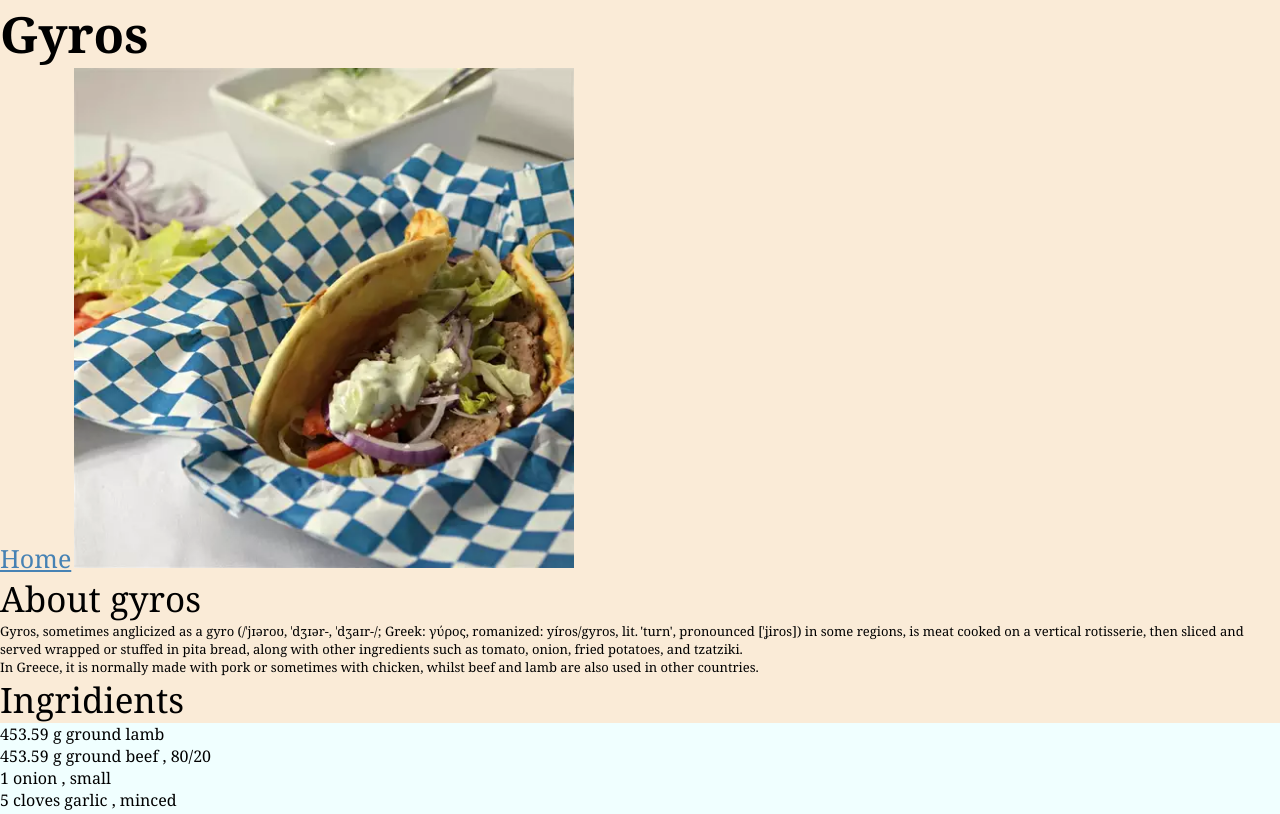
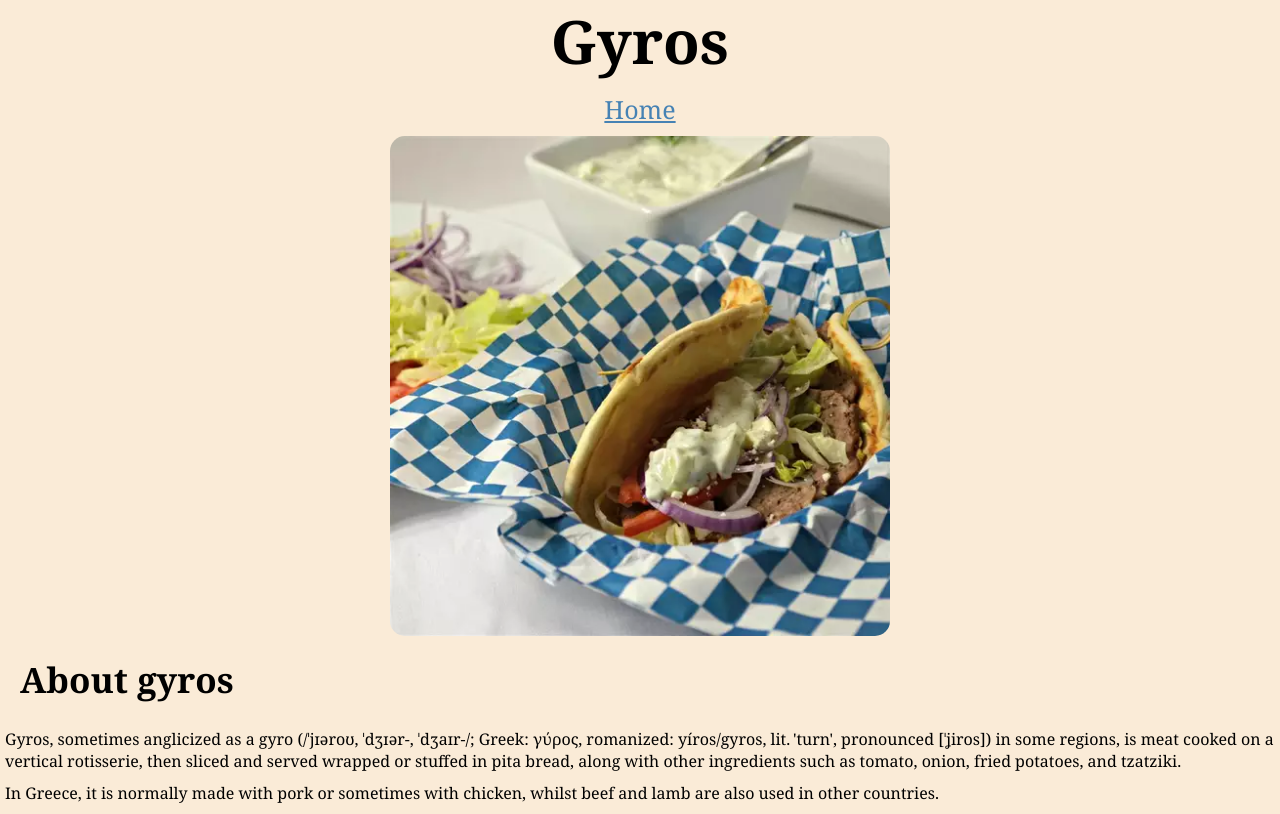
Before and after one commit to NikolaGit10/odin-recipes, a plain HTML site: page recipes/Gyros.html in a window 1280 px wide. Shown: the top 814 px of the page. Drawn offline with Linux system fonts and the light colour scheme.

Commit message:
Css display update
Updated css with display, margin and padding propreties.

```diff
--- a/styles/style.css
+++ b/styles/style.css
@@ -10,7 +10,8 @@ body{
 }
 
 h1{
-    font-size: 50px;
+    text-align: center;
+    font-size:60px;
     font-weight: 800;
 }
 
@@ -20,30 +21,45 @@ ul li a{
 }
 
 .link {
+    display: block;
+    margin: 10px;
     font-size: 25px;
     color: steelblue;
+    text-align: center;
 }
 
 h2 {
     font-size: 35px;
-    font-weight: 500;
+    font-weight: 600;
+    padding: 20px;
 }
 
 img {
+    display: block;
     height: auto;
-    width: 500px
+    width: 500px;
+    margin: 0 auto;
+    border-radius: 15px;
 }
 
 p {
-    font-size: small;
+    font-size: medium;
+    padding: 5px;
 }
 
 ul li {
     background-color: azure;
     font-size: medium;
+    padding: 5px;
 }
 
 ol li {
     background-color: darkkhaki;
     font-size: medium;
+    padding: 15px;
 }
+
+ol {
+    list-style-position: inside;
+
+}
```
